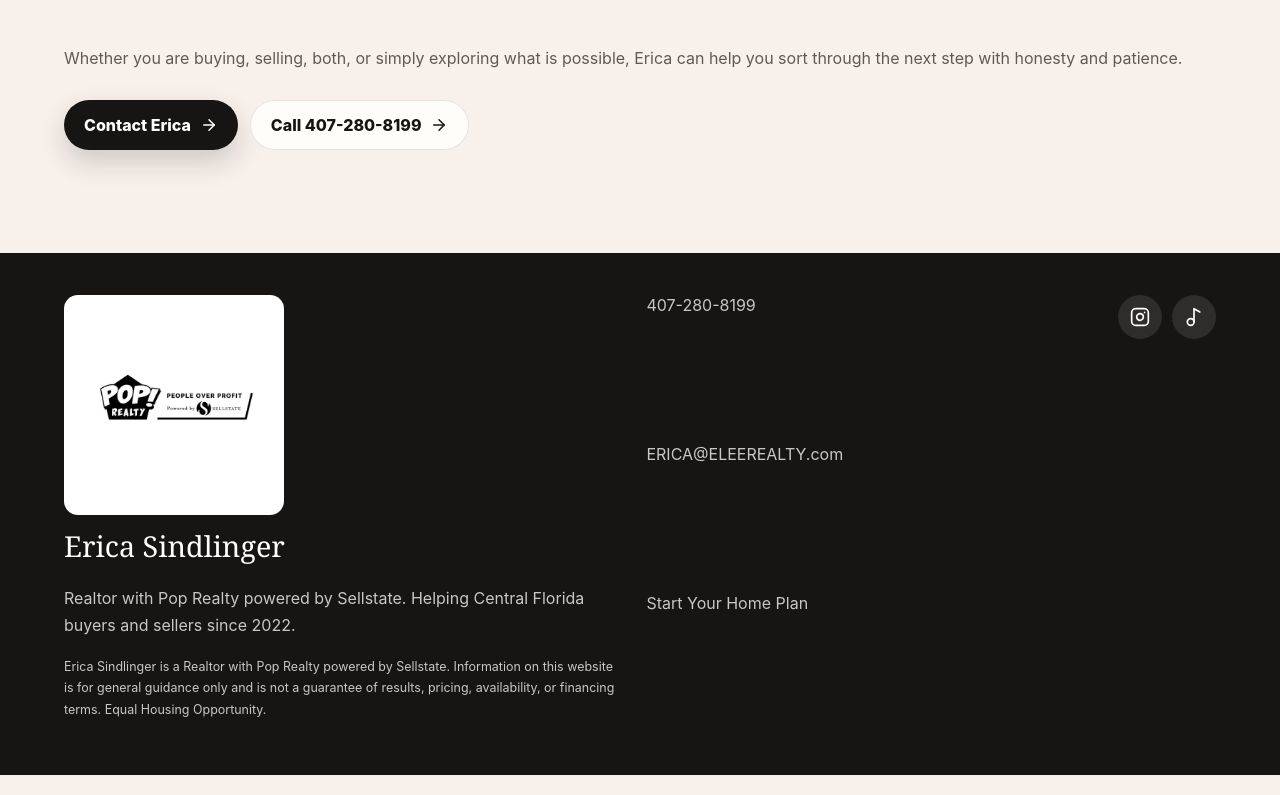
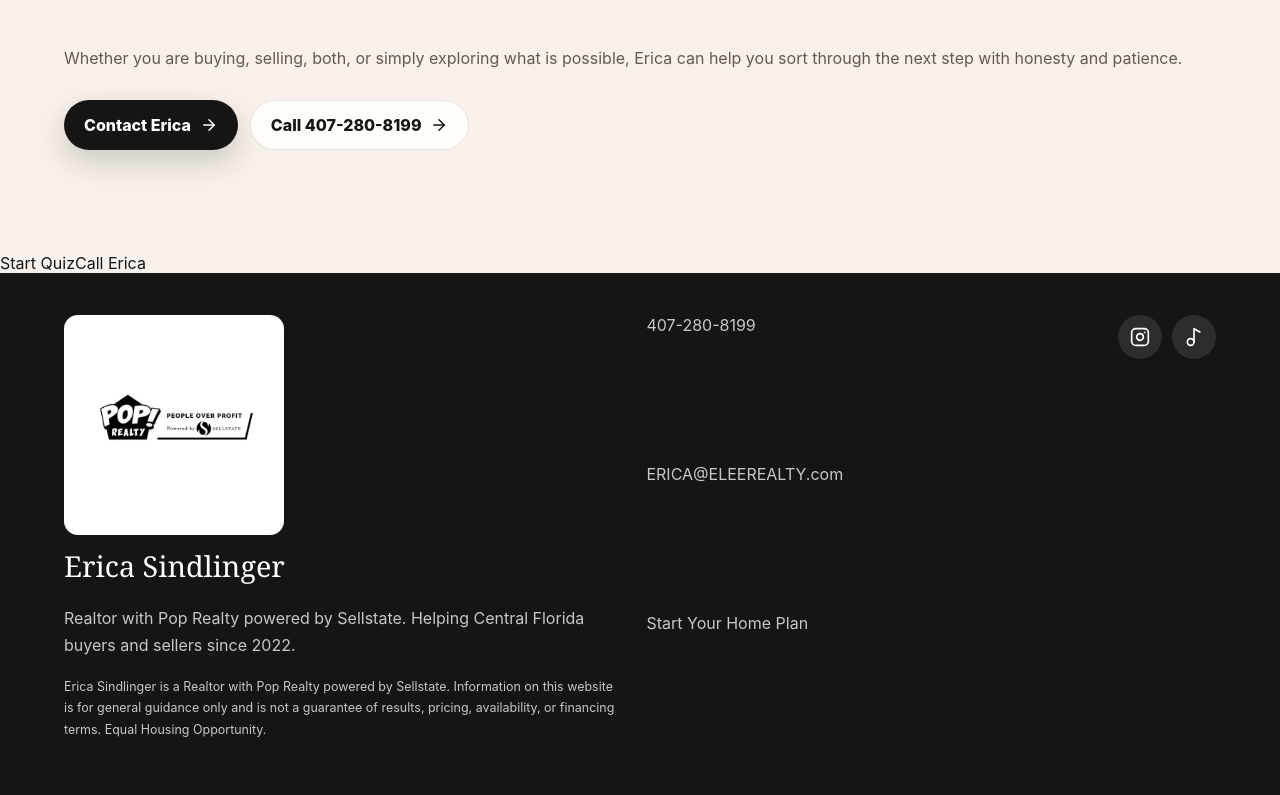
Before and after one commit to ericasinds/erica-sindlinger-realtor-web, a React (Vite) app: page / in a window 1280 px wide. Shown: the part 9741-10536 px from the top of the page. Built offline with nearby package versions, Linux system fonts and the light colour scheme.

Commit message:
Improve buyer and seller lead funnel

```diff
--- a/src/App.jsx
+++ b/src/App.jsx
@@ -1,6 +1,8 @@
 import { Outlet } from "react-router-dom";
 import Footer from "./components/Footer.jsx";
 import Header from "./components/Header.jsx";
+import { HashLink } from "./components/HashLink.jsx";
+import { siteConfig } from "./config/siteConfig.js";
 
 export default function App() {
   return (
@@ -10,6 +12,10 @@ export default function App() {
       <main id="main-content">
         <Outlet />
       </main>
+      <div className="sticky-actions" aria-label="Quick actions">
+        <HashLink to="/#home-plan">Start Quiz</HashLink>
+        <a href={`tel:${siteConfig.phone.replaceAll("-", "")}`}>Call Erica</a>
+      </div>
       <Footer />
     </>
   );
```
